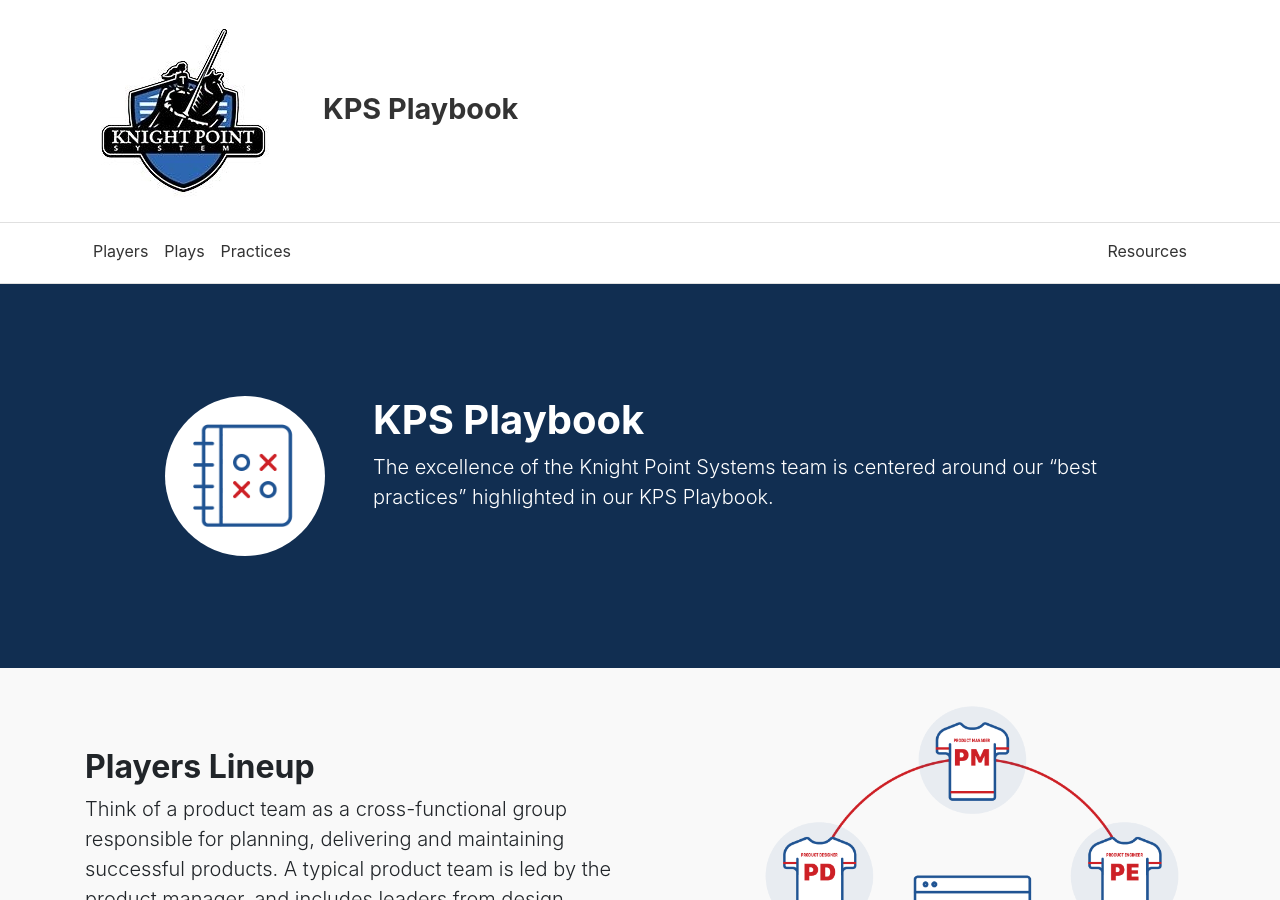
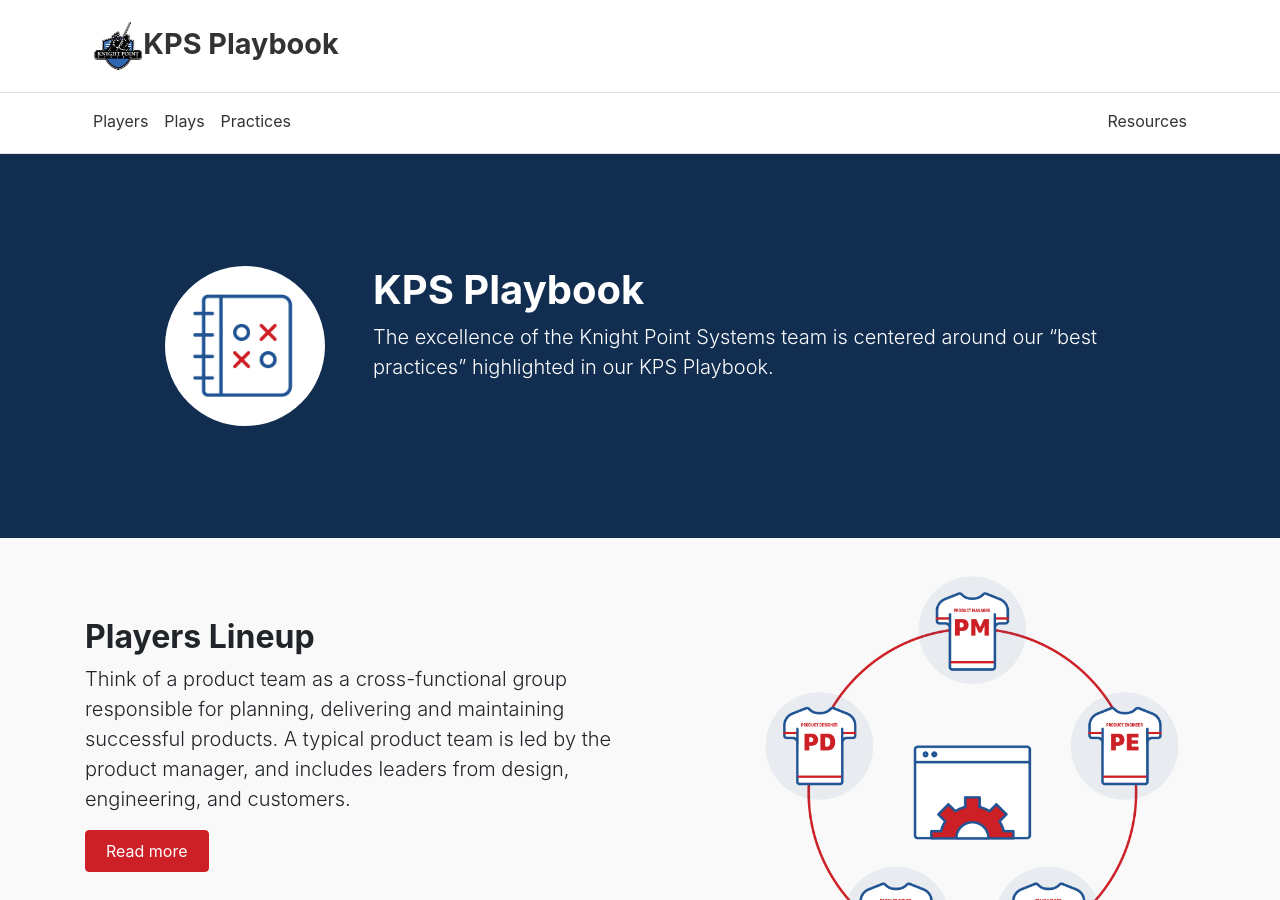
Before and after one commit to KnightPointSystems/kps_playbook, a Jekyll site: the page built from index.md, in a window 1280 px wide and 900 px high. Built offline with Jekyll 4.4.1, drawn with Linux system fonts in a browser that asks for light colours; nearby versions of some CDN libraries.

Commit message:
Updated logo

```diff
--- a/_includes/header.html
+++ b/_includes/header.html
@@ -1,7 +1,7 @@
 <header class="sticky-top custom-bkg-white" id="scroll-top">
   <div class="container">
     <a class="navbar-brand ml-2" href="{{ site.baseurl }}/{{ site.data.header.brand.url }}">
-      <img class="img-fluid" src="{{ site.baseurl }}/assets/img/knight.png" alt="team picture">{{ site.data.header.brand.title }}</a>
+      <img style="height: 50px;" src="{{ site.baseurl }}/assets/img/knight.png" alt="logo">{{ site.data.header.brand.title }}</a>
   </div>
 
   <nav class="navbar navbar-expand-sm navbar-light">
```
Also changed, not shown: assets/img/knight.png.
